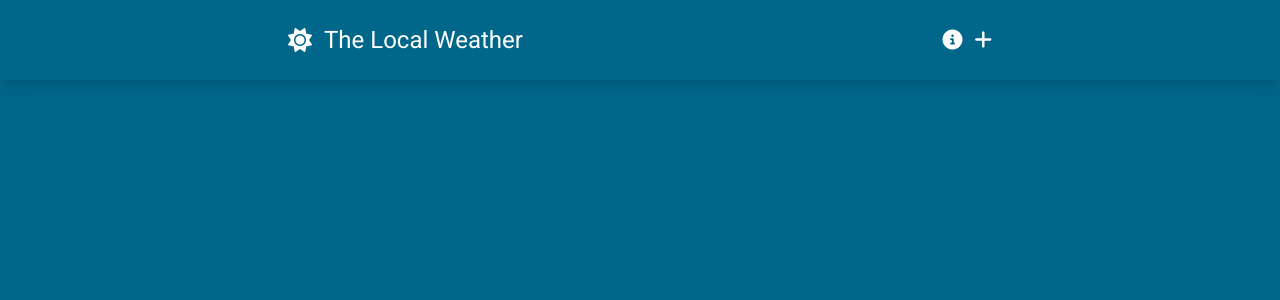
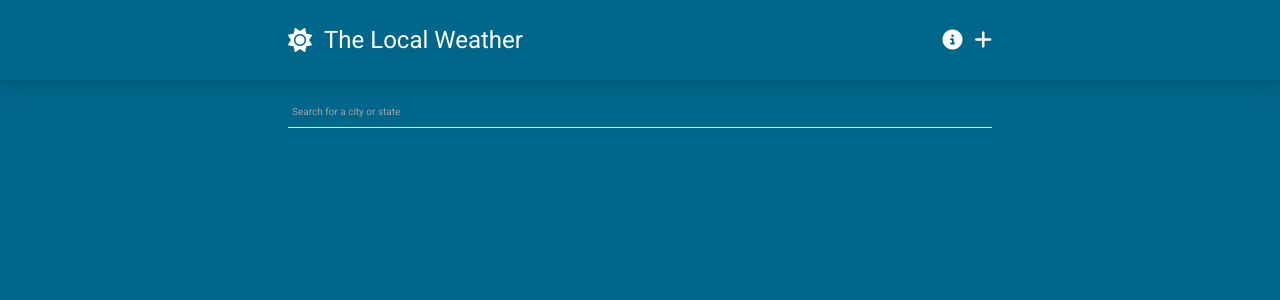
Before and after one commit to changzheng0101/WeatherCheck, a Vue app: page / in a window 1280 px wide. Shown: the top 300 px of the page. Built offline with nearby package versions, Linux system fonts and the light colour scheme.

Commit message:
search for location

```diff
--- a/package.json
+++ b/package.json
@@ -7,6 +7,7 @@
     "preview": "vite preview --port 4173"
   },
   "dependencies": {
+    "axios": "^0.27.2",
     "vue": "^3.2.38",
     "vue-router": "^4.1.5"
   },
--- a/src/views/HomeView.vue
+++ b/src/views/HomeView.vue
@@ -1,5 +1,71 @@
-<script setup></script>
+
 
 <template>
-  <main></main>
+  <main class="container text-white">
+    <div class="pt-4 mb-8 relative">
+      <input
+        v-model="searchQuery"
+        @input="getSearchResults"
+        autocomplete="noAuto"
+        type="text"
+        placeholder="Search for a city or state"
+        class="
+          py-2
+          px-1
+          w-full
+          bg-transparent
+          border-b
+          focus:outline-none
+          focus:border-weather-secondary
+          focus:shadow-[0px_1px_0_0_#004E71]
+        "
+      />
+      <ul
+        v-if="mapboxQueryResult"
+        class="
+          absolute
+          bg-weather-secondary
+          text-white
+          w-full
+          shadow-md
+          py-2
+          px-1
+          top-[66px]
+        "
+      >
+        <li
+          v-for="searchResult in mapboxQueryResult"
+          :key="searchResult.id"
+          class="py-2 cursor-pointer"
+        >
+          {{ searchResult.place_name }}
+        </li>
+      </ul>
+    </div>
+  </main>
 </template>
+
+<script setup>
+import axios from "axios";
+import { ref } from "vue";
+
+const mapboxAPIKey =
+  "pk.eyJ1Ijoiam9obmtvbWFybmlja2kiLCJhIjoiY2t5NjFzODZvMHJkaDJ1bWx6OGVieGxreSJ9.IpojdT3U3NENknF6_WhR2Q";
+const searchQuery = ref("");
+const queryTimeout = ref(null);
+const mapboxQueryResult = ref(null);
+
+const getSearchResults = () => {
+  clearTimeout(queryTimeout.value);
+  if (searchQuery.value !== "") {
+    queryTimeout.value = setTimeout(async () => {
+      const result = await axios.get(
+        `https://api.mapbox.com/geocoding/v5/mapbox.places/${searchQuery.value}.json?access_token=${mapboxAPIKey}&types=place`
+      );
+      mapboxQueryResult.value = result.data.features;
+    }, 300);
+  } else {
+    mapboxQueryResult.value = null;
+  }
+};
+</script>
```
Also changed, not shown: 1 other file (tests, documents, lock files or other folders).
